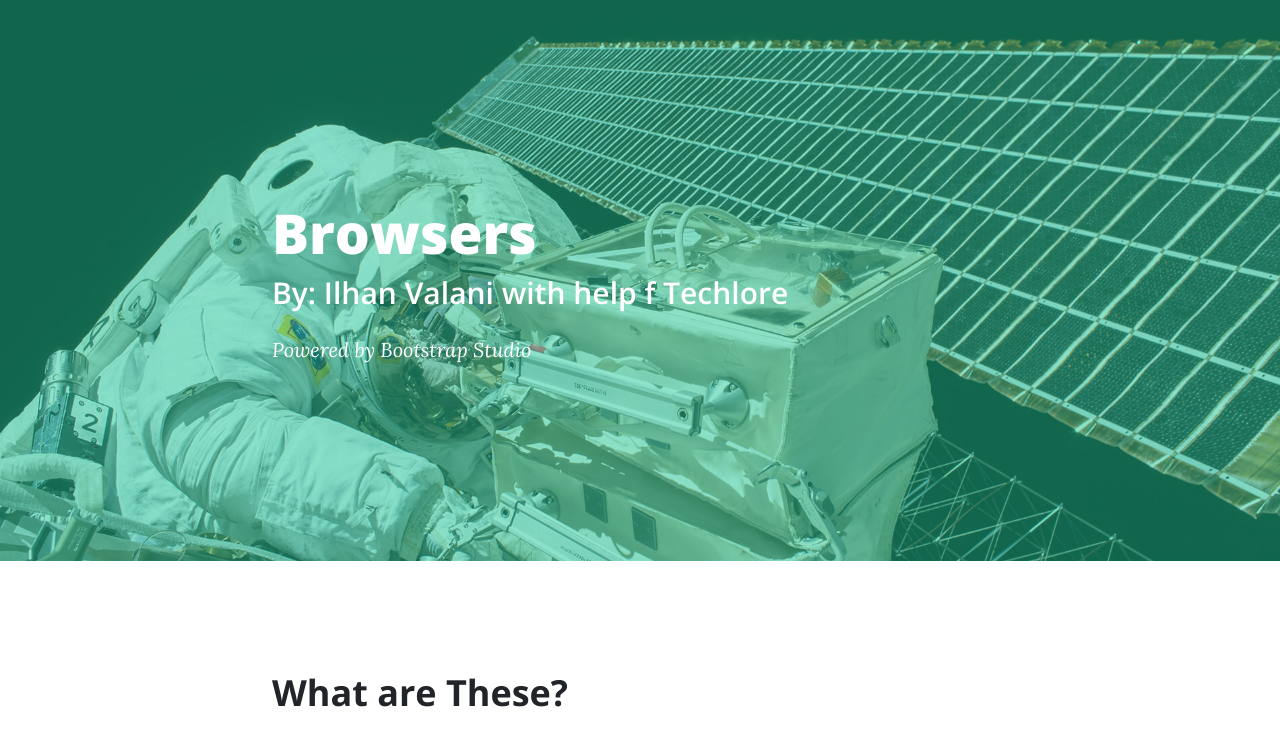
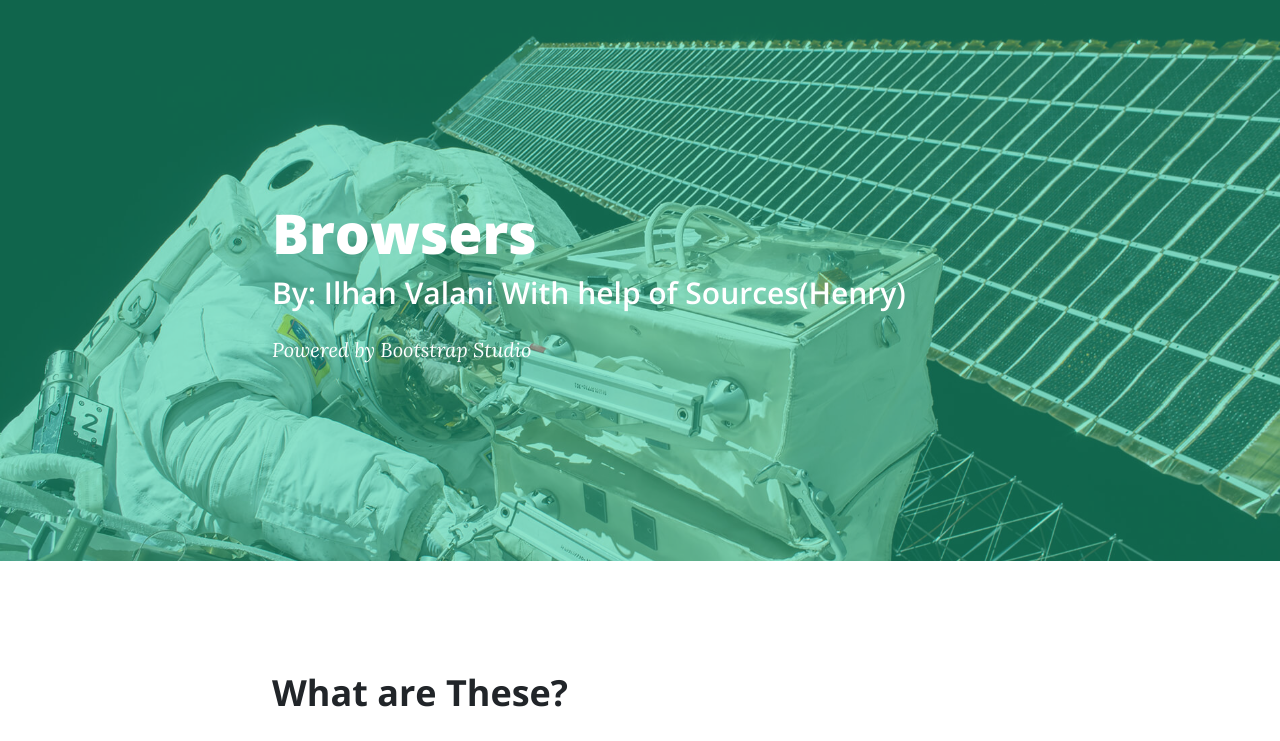
Before and after one commit to Racer098/browsers, a plain HTML site: page index.html in a window 1280 px wide. Shown: the top 741 px of the page. Drawn offline with nearby package versions, Linux system fonts and the light colour scheme.

Commit message:
Update index.html

```diff
--- a/index.html
+++ b/index.html
@@ -4,7 +4,7 @@
 <head>
     <meta charset="utf-8">
     <meta name="viewport" content="width=device-width, initial-scale=1.0, shrink-to-fit=no">
-    <title>Blog Post - Brand</title>
+    <title>Browser</title>
     <link rel="stylesheet" href="assets/bootstrap/css/bootstrap.min.css">
     <link rel="stylesheet" href="https://fonts.googleapis.com/css?family=Open+Sans:300italic,400italic,600italic,700italic,800italic,400,300,600,700,800">
     <link rel="stylesheet" href="https://fonts.googleapis.com/css?family=Lora:400,700,400italic,700italic">
@@ -19,7 +19,7 @@
                 <div class="col-md-10 col-lg-8 mx-auto position-relative">
                     <div class="post-heading">
                         <h1><strong>Browsers</strong><br></h1>
-                        <h2 class="subheading">By: Ilhan Valani with help f Techlore</h2><span class="meta">Powered by&nbsp;<a href="#">Bootstrap</a>&nbsp;Studio</span>
+                        <h2 class="subheading">By: Ilhan Valani With help of Sources(Henry)</h2><span class="meta">Powered by&nbsp;<a href="#">Bootstrap</a>&nbsp;Studio</span>
                     </div>
                 </div>
             </div>
```
